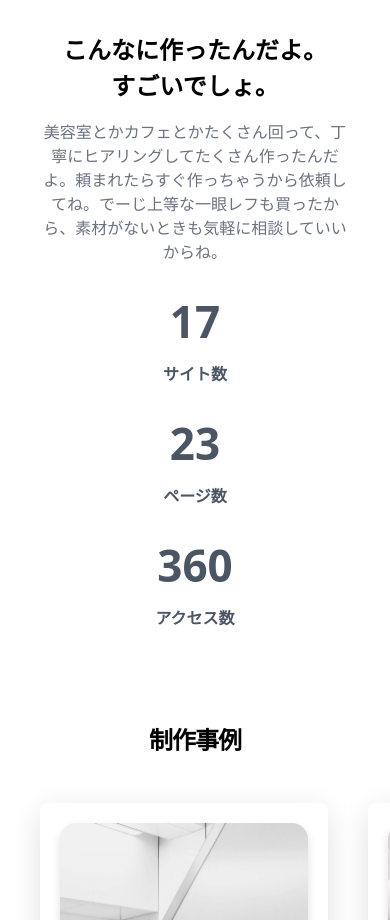
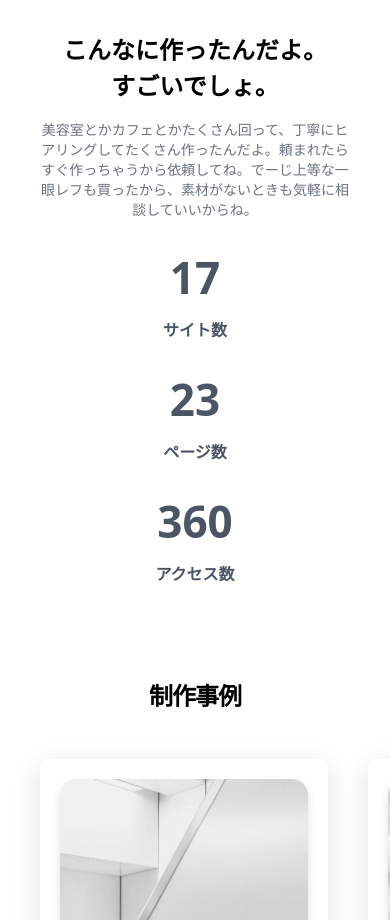
Before and after one commit to daiti0113/omochi-hp, a Next.js app: page / in a window 390 px wide. Shown: the part 860-1780 px from the top of the page. Built offline with nearby package versions, Linux system fonts and the light colour scheme.

Commit message:
文章のフォントサイズを修正

```diff
--- a/pages/index.tsx
+++ b/pages/index.tsx
@@ -36,7 +36,7 @@ export default function Index({ allPosts }: Props) {
               <span className="inline-block leading-normal">誰でも気軽に</span>
               <span className="inline-block leading-normal">ホームページがもてる時代に</span>
             </h2>
-            <p className="max-w-screen-md text-gray-500 text-sm mt-8 md:text-base text-center mx-auto">
+            <p className="max-w-screen-md text-gray-500 text-sm md:text-base mt-8 text-center mx-auto">
             「いろいろな人に知ってもらうため」「信頼を得るため」「情報を発信するため」、ホームページを作る理由は様々です。だれもが何にだって挑戦できる時代だからこそ、一人ひとりの思いを届けるための場所を形にします。
             </p>
           </div>
@@ -56,7 +56,7 @@ export default function Index({ allPosts }: Props) {
                     <span className="inline-block leading-normal">こんなに作ったんだよ。</span>
                     <span className="inline-block leading-normal">すごいでしょ。</span>
                   </h1>
-                  <p className="text-gray-500 text-center md:text-start text-base mb-6 md:mb-8">
+                  <p className="text-gray-500 text-center md:text-start text-sm md:text-base mb-6 md:mb-8">
                     美容室とかカフェとかたくさん回って、丁寧にヒアリングしてたくさん作ったんだよ。頼まれたらすぐ作っちゃうから依頼してね。でーじ上等な一眼レフも買ったから、素材がないときも気軽に相談していいからね。
                   </p>
                   <div className="grid grid-cols-1 sm:grid-cols-3 px-10 sm:px-0 gap-4">
```
